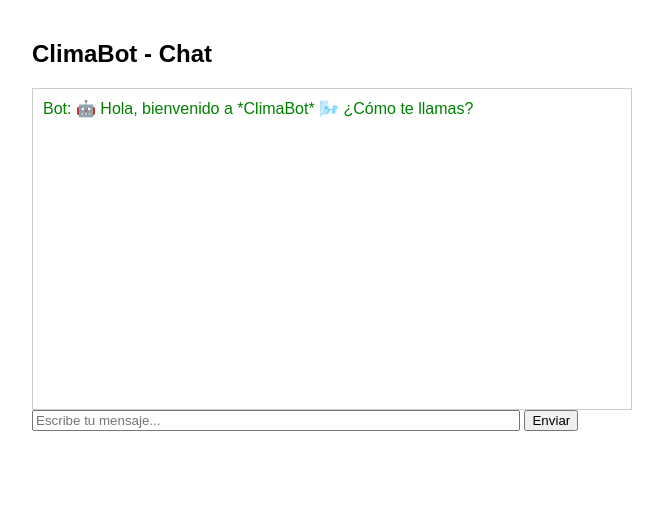
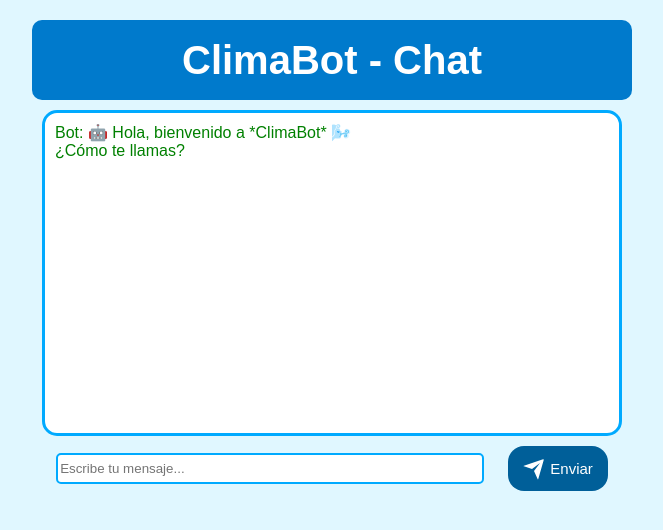
Before and after one commit to Luis804354/clima-bot, a Flask app: page / in a window 1280 px wide. Shown: the top 530 px of the page, without its empty margins (308-971 px from the left). Run offline with Flask 3, Linux system fonts and the light colour scheme.

Commit message:
Actualización: corrección indentación y mejoras en flujo de respuestas

```diff
--- a/app.py
+++ b/app.py
@@ -2,11 +2,8 @@ from flask import Flask, request, render_template, jsonify
 
 app = Flask(__name__)
 
-# Función para guardar mensajes (opción 5)
-def guardar_mensaje(nombre, mensaje):
-    ruta = "mensajes.txt"
-    with open(ruta, "a", encoding="utf-8") as f:
-        f.write(f"Nombre: {nombre}\nMensaje: {mensaje}\n---\n")
+# Variable global para manejar el estado de confirmación
+estado_espera = {}
 
 @app.route("/")
 def home():
@@ -18,20 +15,44 @@ def chat():
     user_msg = data.get("message", "").strip().lower()
     nombre = data.get("nombre", "Cliente")
 
+    # Si está esperando respuesta de confirmación
+    if nombre in estado_espera and estado_espera[nombre] == "confirmacion":
+        if user_msg in ["si", "sí", "s"]:
+            reply = (
+                f"¡Perfecto {nombre}! ¿En qué puedo ayudarte?\n"
+                "1. Instalación\n"
+                "2. Mantenimiento\n"
+                "3. Carga de gas\n"
+                "4. Venta de equipo minisplit\n"
+                "5. Contacto"
+            )
+            estado_espera.pop(nombre)  # Salir del estado de espera
+        elif user_msg in ["no", "n"]:
+            reply = f"🙏 Gracias {nombre} por utilizar Clima Bot. Esperamos tu mensaje por WhatsApp (opcion 5 contacto). ¡Buen día!"
+            estado_espera.pop(nombre)  # Salir del estado de espera
+        else:
+            reply = "Por favor responde **sí** o **no**."
+        return jsonify({"reply": reply})
+
+    # Opciones principales
     if user_msg in ["1", "instalacion", "instalación"]:
-        reply = "💡 Instalación de minisplit: $1,600 MXN hasta $1,900 MXN (varía dependiendo la ubicación)."
+        reply = "💡 Instalación de minisplit: $1,600 MXN hasta $1,900 MXN (varía dependiendo la ubicación).\n\n¿Tienes otra duda? (Responde **sí** o **no**)"
+        estado_espera[nombre] = "confirmacion"
     elif user_msg in ["2", "mantenimiento"]:
-        reply = "🔧 Mantenimiento completo desde $800 MXN por unidad (puede aumentar según ubicación)."
+        reply = "🔧 Mantenimiento completo desde $800 MXN por unidad (puede aumentar según ubicación).\n\n¿Tienes otra duda? (Responde **sí** o **no**)"
+        estado_espera[nombre] = "confirmacion"
     elif user_msg in ["3", "carga de gas"]:
-        reply = "⛽ Carga de gas R410A o R22: desde $850 MXN (varía según capacidad y ubicación)."
+        reply = "⛽ Carga de gas R410A o R22: desde $850 MXN (varía según capacidad y ubicación).\n\n¿Tienes otra duda? (Responde **sí** o **no**)"
+        estado_espera[nombre] = "confirmacion"
     elif user_msg in ["4", "venta de equipo", "venta de equipo minisplit"]:
-        reply = "🛒 Venta de equipo minisplit: contamos con equipo BAIR 1 tonelada 110V frío/calor $6,900 MXN (precio con instalación)."
-    elif user_msg in ["5", "otra consulta", "consulta"]:
-        reply = "Por favor escribe tu mensaje y nos pondremos en contacto contigo lo antes posible."
-    elif user_msg.startswith("mensaje:"):
-        texto = user_msg[len("mensaje:"):].strip()
-        guardar_mensaje(nombre, texto)
-        reply = f"✅ Gracias, hemos recibido tu mensaje: \"{texto}\". Te contactaremos pronto."
+        reply = "🛒 Venta de equipo minisplit: contamos con equipo BAIR 1 tonelada 110V frío/calor $6,900 MXN (precio con instalación).\n\n¿Tienes otra duda? (Responde **sí** o **no**)"
+        estado_espera[nombre] = "confirmacion"
+    elif user_msg in ["5", "contacto", "whatsapp"]:
+        reply = (
+            "Whatsapp: <a href='https://wa.me/6648095987' target='_blank'>6648095987</a>\n\n"
+            f"¿Tienes otra duda {nombre} ? (Responde **sí** o **no**)"
+        )
+        estado_espera[nombre] = "confirmacion"
     elif user_msg == "hola":
         reply = (
             f"¡Hola {nombre}! ¿En qué puedo ayudarte?\n"
@@ -39,7 +60,7 @@ def chat():
             "2. Mantenimiento\n"
             "3. Carga de gas\n"
             "4. Venta de equipo minisplit\n"
-            "5. Otra consulta"
+            "5. Contacto"
         )
     else:
         reply = "Lo siento, no entendí eso. Por favor responde con un número del 1 al 5 o 'hola' para el menú."
--- a/templates/index.html
+++ b/templates/index.html
@@ -3,30 +3,137 @@
 <head>
     <title>ClimaBot Chat</title>
     <style>
-      body { font-family: Arial; max-width: 600px; margin: auto; padding: 20px; }
-      #chatbox { border: 1px solid #ccc; height: 300px; overflow-y: scroll; padding: 10px; }
+      *{
+        outline: none;
+      }
+      body { font-family: Arial; max-width: 600px; margin: auto; padding: 20px; background-color:#e0f7ff;}
+      #chatbox { border: 3px solid #00aaff; height: 300px; overflow-y: scroll; padding: 10px; border-radius: 15px; background-color: #fff; margin: 10px;}
       .user { color: blue; margin-bottom: 5px; }
       .bot { color: green; margin-bottom: 5px; }
+      .title_container { width: 100%; height: 80px; background-color: #007acc; display: flex; justify-content: center; align-items: center; border-radius: 10px;}
+      .title_container h2{ font-size: 40px; color: #ffffff; }
+
+      .input_container {
+        display: flex;
+        flex-direction: row;
+        justify-content: space-evenly;
+        align-items: center;
+      }
+
+      .input_container input{
+        height: 25px;
+        border: 2px solid #00aaff;
+        border-radius: 5px;
+        transition: all 0.3s;
+      }
+
+      .input_container input:focus{
+        border-color: #00c2cb;
+      }
+
+      button {
+      font-family: inherit;
+      font-size: 15px;
+      background: #005f99;
+      color: white;
+      padding: 0.7em 1em;
+      padding-left: 0.9em;
+      display: flex;
+      align-items: center;
+      border: none;
+      border-radius: 16px;
+      overflow: hidden;
+      transition: all 0.2s;
+      cursor: pointer;
+      }
+
+button span {
+  display: block;
+  margin-left: 0.3em;
+  transition: all 0.3s ease-in-out;
+}
+
+button svg {
+  display: block;
+  transform-origin: center center;
+  transition: transform 0.3s ease-in-out;
+}
+
+button:hover .svg-wrapper {
+  animation: fly-1 0.6s ease-in-out infinite alternate;
+}
+
+button:hover svg {
+  transform: translateX(1.2em) rotate(45deg) scale(1.1);
+}
+
+button:hover span {
+  transform: translateX(5em);
+}
+
+button:active {
+  transform: scale(0.95);
+}
+
+@keyframes fly-1 {
+  from {
+    transform: translateY(0.1em);
+  }
+
+  to {
+    transform: translateY(-0.1em);
+  }
+}
+
+      }
     </style>
 </head>
 <body>
-    <h2>ClimaBot - Chat</h2>
+    <div class="title_container">
+        <h2 class="title">ClimaBot - Chat</h2>
+    </div>
+
     <div id="chatbox"></div>
-    <input type="text" id="msg" autocomplete="off" placeholder="Escribe tu mensaje..." style="width:80%;">
-    <button onclick="sendMsg()">Enviar</button>
+    <div class="input_container">
+      <input type="text" id="msg" autocomplete="off" placeholder="Escribe tu mensaje..." style="width:70%;">
+      <button onclick="sendMsg()">
+        <div class="svg-wrapper-1">
+          <div class="svg-wrapper">
+            <svg
+            xmlns="http://www.w3.org/2000/svg"
+            viewBox="0 0 24 24"
+            width="24"
+            height="24"
+            >
+            <path fill="none" d="M0 0h24v24H0z"></path>
+            <path
+            fill="currentColor"
+            d="M1.946 9.315c-.522-.174-.527-.455.01-.634l19.087-6.362c.529-.176.832.12.684.638l-5.454 19.086c-.15.529-.455.547-.679.045L12 14l6-8-8 6-8.054-2.685z"
+            ></path>
+            </svg>
+          </div>
+        </div>
+        <span>Enviar</span>
+      </button>
+    </div>
+
+
 
     <script>
       let nombre = "";
       let esperandoNombre = true;
       let esperandoConsultaLibre = false;
 
+
          function addMessage(sender, text) {
     const chatbox = document.getElementById('chatbox');
     const msgDiv = document.createElement('div');
     msgDiv.className = sender;
-          msgDiv.textContent = (sender === 'user' ? "Tú: " : "Bot: ") + text;
+    // Reemplazamos \n por <br> y usamos innerHTML
+    msgDiv.innerHTML = (sender === 'user' ? "Tú: " : "Bot: ") + text.replace(/\n/g, "<br>");
     chatbox.appendChild(msgDiv);
     chatbox.scrollTop = chatbox.scrollHeight;
+
       }
 
       function sendMsg() {
@@ -39,7 +146,7 @@
           if (esperandoNombre) {
               nombre = message;
               esperandoNombre = false;
-              addMessage('bot', `Mucho gusto, ${nombre}. ¿En qué podemos ayudarte hoy?\n1. Instalación\n2. Mantenimiento\n3. Carga de gas\n4. Venta de equipo minisplit\n5. Otra consulta`);
+              addMessage('bot', `Mucho gusto, ${nombre}. ¿En qué podemos ayudarte hoy?\n1. Instalación\n2. Mantenimiento\n3. Carga de gas\n4. Venta de equipo minisplit\n5. Contacto`);
               return;
           }
 
```
Also changed, not shown: 1 other file. Lines whose indentation alone changed are shown as unchanged.
